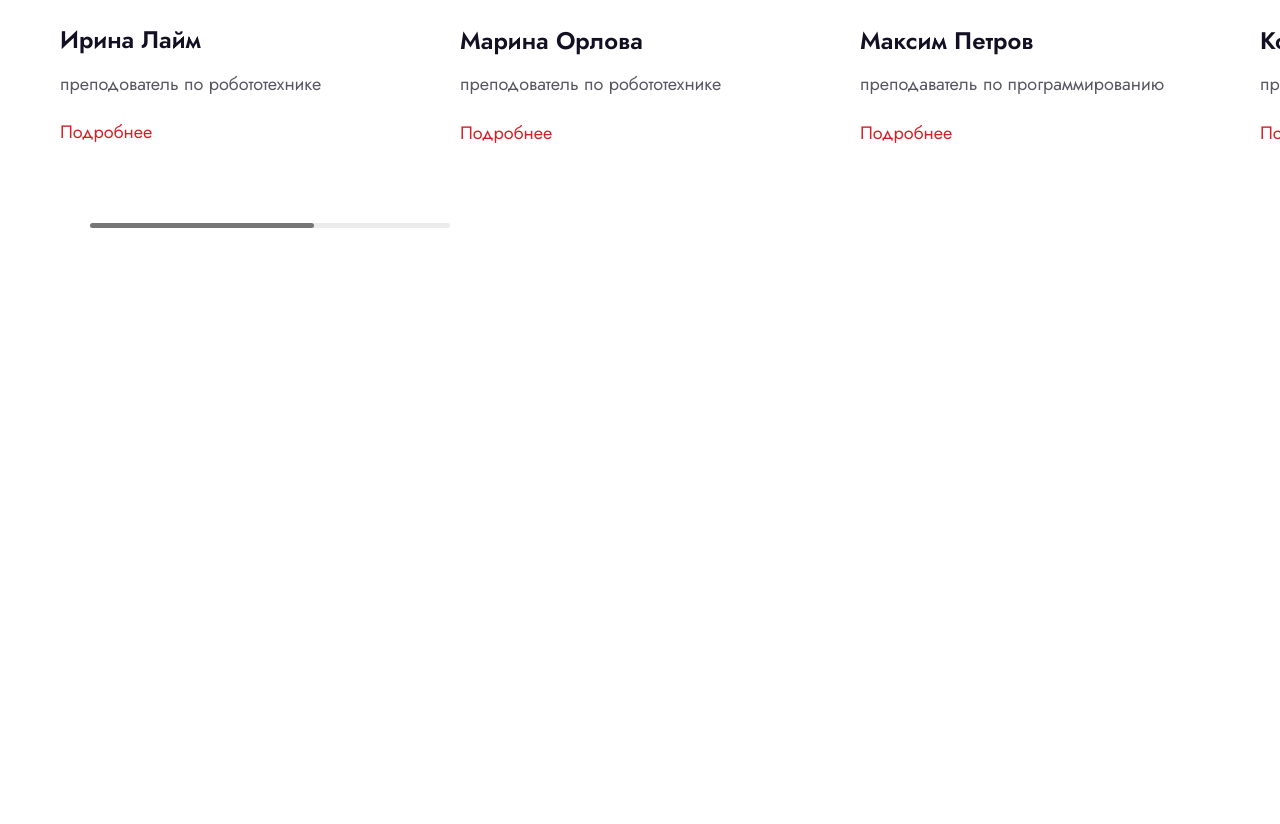
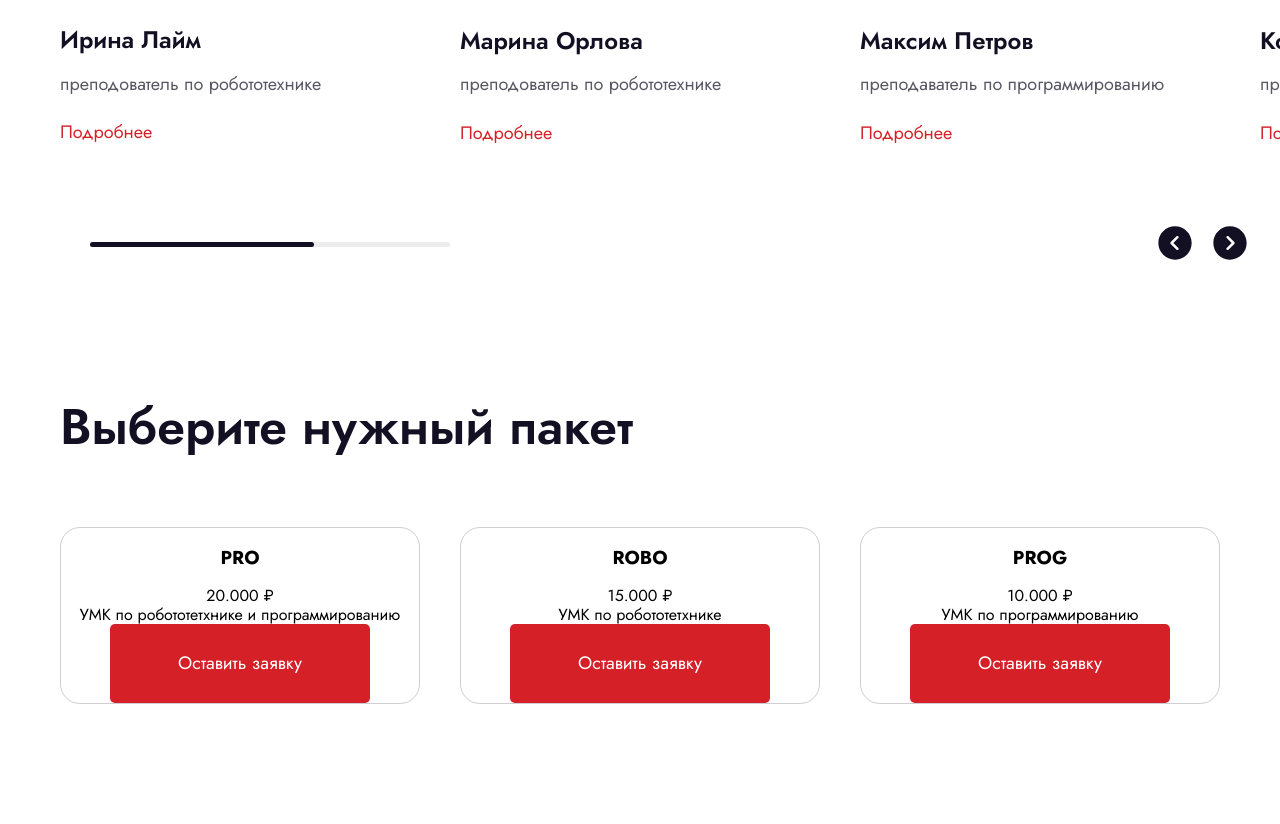
Before and after one commit to PavelYakovlev1984/fast-project, a website: page app/index.html in a window 1280 px wide. Shown: the part 2737-3561 px from the top of the page. Before the commit the page ends 3103 px from the top, so only its background shows below. Drawn offline with Linux system fonts and the light colour scheme.

Commit message:
start section tariffs

```diff
--- a/app/index.html
+++ b/app/index.html
@@ -288,6 +288,34 @@
   </div>
 </section>
 
+        <section class="tariffs section-offset" id="tariffs">
+  <div class="container">
+    <h2 class="section-title tariffs__title">Выберите нужный пакет</h2>
+    <ul class="list-reset tariffs__list">
+      <li class="tariffs__item tariffs__item--current">
+        <h3 class="tariffs__subtitle">PRO</h3>
+        <div class="tariffs__price">20.000 ₽</div>
+        <div class="tariffs__descr">
+          УМК по робототетхнике и программированию
+        </div>
+        <button class="btn-reset btn tariffs__btn">Оставить заявку</button>
+      </li>
+      <li class="tariffs__item">
+        <h3 class="tariffs__subtitle">ROBO</h3>
+        <div class="tariffs__price">15.000 ₽</div>
+        <div class="tariffs__descr">УМК по робототетхнике</div>
+        <button class="btn-reset btn tariffs__btn">Оставить заявку</button>
+      </li>
+      <li class="tariffs__item">
+        <h3 class="tariffs__subtitle">PROG</h3>
+        <div class="tariffs__price">10.000 ₽</div>
+        <div class="tariffs__descr">УМК по программированию</div>
+        <button class="btn-reset btn tariffs__btn">Оставить заявку</button>
+      </li>
+    </ul>
+  </div>
+</section>
+
       </main>
 
       <footer class="footer">
--- a/src/js/components/slider.js
+++ b/src/js/components/slider.js
@@ -10,4 +10,8 @@ const swiper = new Swiper('.trainers__content', {
     el: '.trainers__scroll',
     draggable: true,
   },
+  navigation: {
+    nextEl: '.trainers__slider-btn--next',
+    prevEl: '.trainers__slider-btn--prev',
+  },
 });
--- /dev/null
+++ b/src/scss/components/_tariffs.scss
@@ -0,0 +1,18 @@
+.tariffs {
+  padding-top: 0;
+
+  &__list {
+    display: grid;
+    grid-template-columns: repeat(12, 1fr);
+    gap: 40px;
+  }
+
+  &__item {
+    display: flex;
+    flex-direction: column;
+    align-items: center;
+    grid-column: 4 span;
+    border: 1px solid rgba(20, 16, 36, 0.2);
+    border-radius: 20px;
+  }
+}
--- a/src/scss/components/_trainers.scss
+++ b/src/scss/components/_trainers.scss
@@ -34,11 +34,38 @@
     color: var(--accent-color);
   }
 
+  &__nav {
+    @include flex-all-sb;
+  }
+
   &__scroll {
     border-radius: 40px;
     width: 360px;
     height: 5px;
     background-color: rgba(20, 16, 36, 0.08);
+  }
+
+  &__slider-btns {
+    @include flex-v-center;
+  }
+
+  &__slider-btn {
+    @include bg-cover;
+
+    width: 40px;
+    height: 40px;
+
+    &--prev {
+      background-image: url("../img/prev.svg");
+    }
+
+    &--next {
+      background-image: url("../img/next.svg");
+    }
+
+    &:not(:last-child) {
+      margin-right: 10px;
+    }
   }
 
   &__content {
@@ -52,4 +79,5 @@
 
 .swiper-scrollbar-drag {
   width: 360px;
+  background-color: var(--dark-color);
 }
--- a/src/scss/main.scss
+++ b/src/scss/main.scss
@@ -15,3 +15,4 @@
 @import "./components/about";
 @import "./components/benefits";
 @import "./components/trainers";
+@import "./components/tariffs";
```
Also changed, not shown: src/index.html (+1 -0 lines), src/partials/tariffs.html (added, +27 -0 lines), app/css/main.css, app/img/next.svg (added), app/img/prev.svg (added), app/js/main.js, src/img/next.svg (added), src/img/prev.svg (added), 2 other files.
